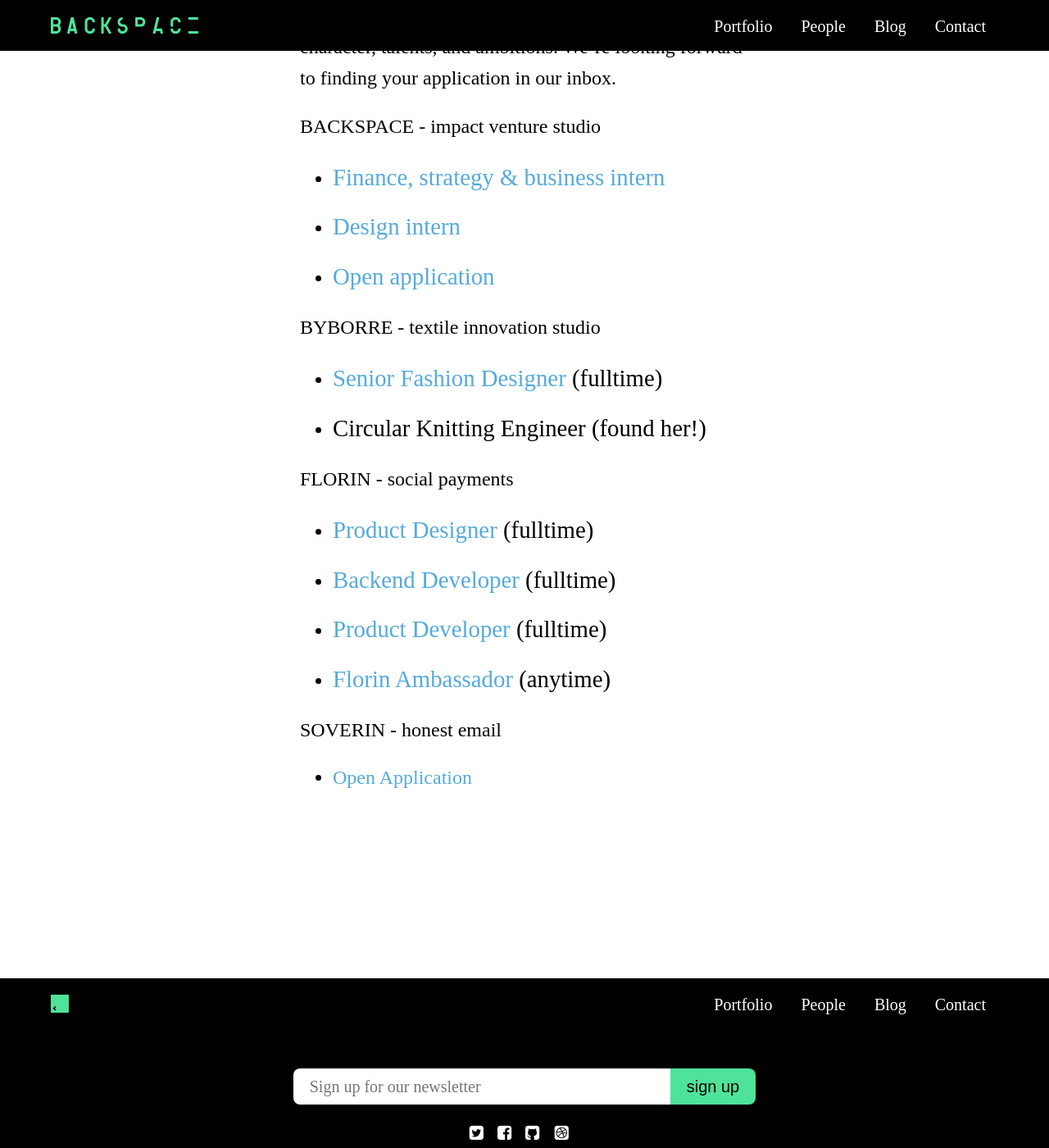
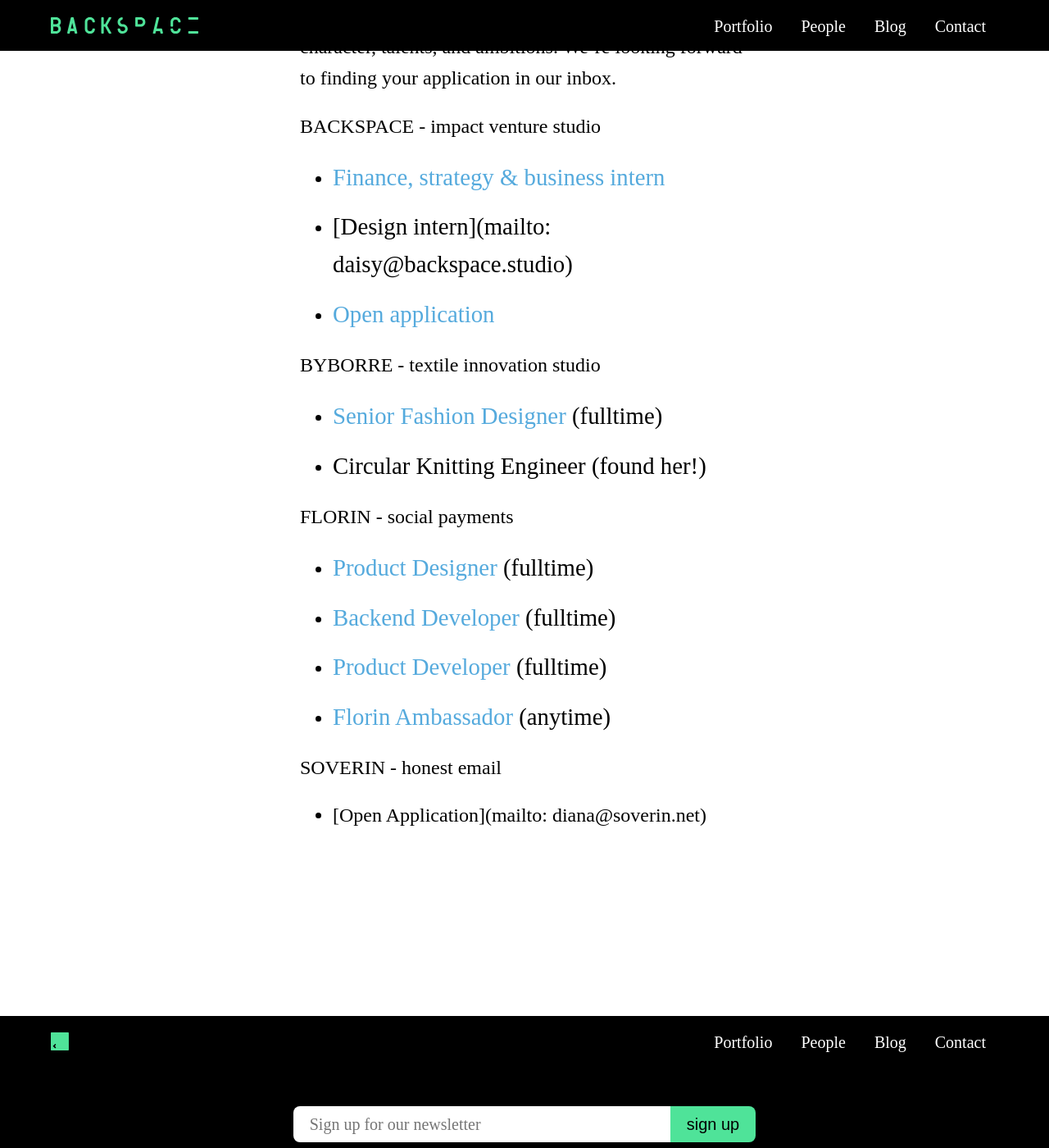
Before and after one commit to backspacehq/backspacehq.github.io, a Jekyll site: the page built from _posts/2016-10-04-work-with-us.markdown, in a window 1280 px wide and 1400 px high, scrolled down 1099 px. Shown: the whole window at 82% size. Built offline with Jekyll 4.4.1, drawn with Linux system fonts in a browser that asks for light colours; comment, search, counter and statistics services are not loaded.

Commit message:
Updated Work With Us

```diff
--- a/_posts/2016-10-04-work-with-us.markdown
+++ b/_posts/2016-10-04-work-with-us.markdown
@@ -17,7 +17,7 @@
 
 * [Finance, strategy & business intern](https://backspace.homerun.co/finance-strategy-and-business-internship)
 
-* [Design intern](mailto: daisy@backspace.studio)
+* \[Design intern\](mailto: daisy@backspace.studio)
 
 * [Open application](https://backspace.homerun.co/open-application/en/apply)
 
@@ -39,4 +39,4 @@
 
 SOVERIN - honest email
 
-* [Open Application](mailto: diana@soverin.net)
+* \[Open Application\](mailto: diana@soverin.net)
```
